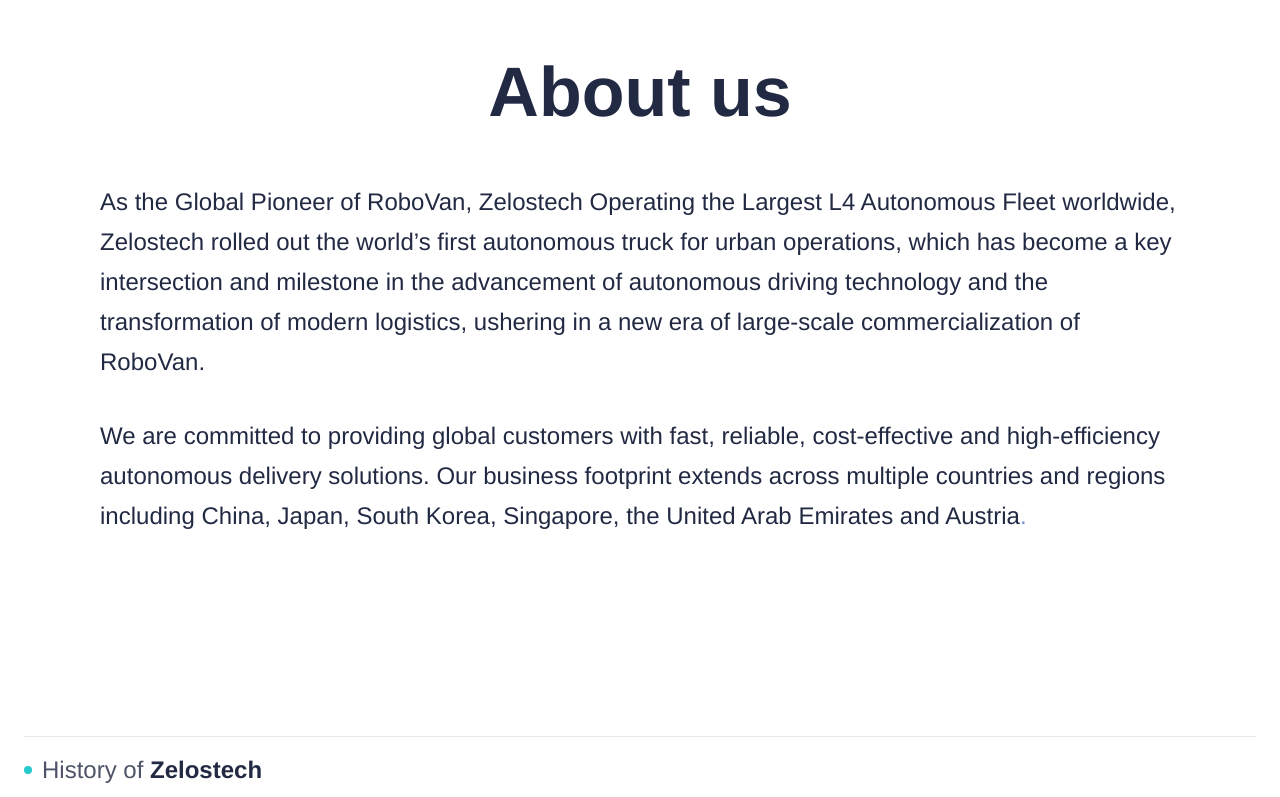
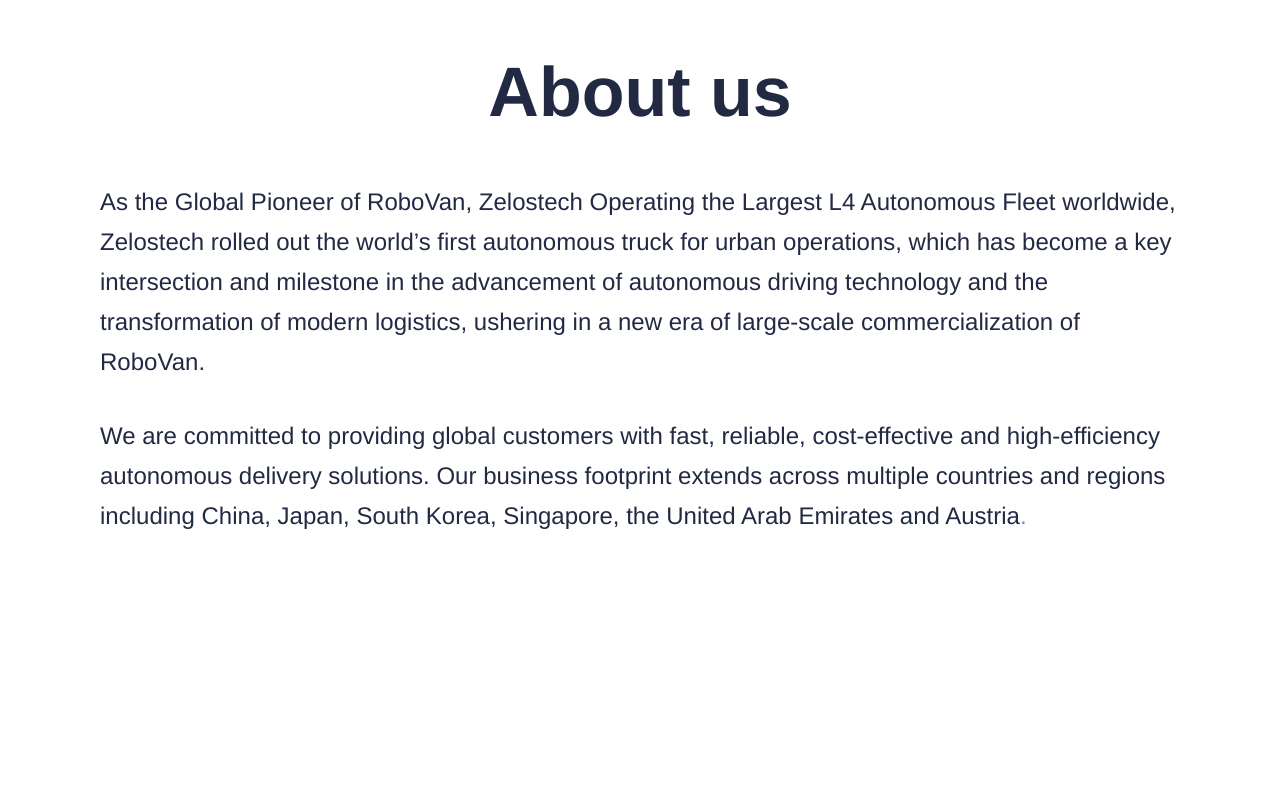
Before and after one commit to yuanchaoo/product-details, a Next.js app: page /about in a window 1280 px wide. Shown: the part 2000-2797 px from the top of the page. Built offline with nearby package versions, Linux system fonts and the light colour scheme.

Commit message:
颜色调整

```diff
--- a/src/components/AboutHeroIntro.tsx
+++ b/src/components/AboutHeroIntro.tsx
@@ -84,7 +84,7 @@
   const color = useTransform(
     progress,
     [start, end],
-    ["rgba(0, 89, 255, 0.2)", "#222943"],
+    ["rgba(37, 202, 204, 0.25)", "#000000"],
   );
 
   return <motion.span style={{ color }}>{char}</motion.span>;
--- a/src/components/AboutTimelineSection.tsx
+++ b/src/components/AboutTimelineSection.tsx
@@ -18,10 +18,9 @@
 };
 
 const DESKTOP_COLUMN_GAP = 58;
-const DESKTOP_TOP_ALIGNMENT_OFFSET = 30;
+const DESKTOP_TOP_ALIGNMENT_OFFSET = 60;
 const DESKTOP_TITLE_ALIGNMENT_OFFSET = 380;
 const DESKTOP_MODULE_HEIGHT = 500;
-const STICKY_HEADER_HEIGHT = 68;
 const AXIS_START_YEAR = 2021;
 const AXIS_TOTAL_MONTHS = 60;
 
@@ -68,7 +67,7 @@
     }
 
     const sectionTop = section.getBoundingClientRect().top + window.scrollY;
-    const availableFrameHeight = window.innerHeight - STICKY_HEADER_HEIGHT;
+    const availableFrameHeight = window.innerHeight;
     const maxScroll = Math.max(
       0,
       timelineContentHeight + 160 - availableFrameHeight,
@@ -116,7 +115,7 @@
   } as CSSProperties;
 
   const timelineSectionStyle = {
-    height: `calc(${timelineContentHeight}px + ${STICKY_HEADER_HEIGHT + 160}px)`,
+    height: `calc(${timelineContentHeight}px + 160px)`,
   } as CSSProperties;
 
   useEffect(() => {
@@ -130,7 +129,7 @@
       }
 
       const sectionTop = section.getBoundingClientRect().top + window.scrollY;
-      const availableFrameHeight = window.innerHeight - STICKY_HEADER_HEIGHT;
+      const availableFrameHeight = window.innerHeight;
       const maxScroll = Math.max(
         0,
         timelineContentHeight + 160 - availableFrameHeight,
@@ -185,18 +184,8 @@
         className="sticky top-0 z-10 h-screen overflow-hidden px-6"
       >
         <div className="mx-auto h-full max-w-[1240px]">
-          <div className="h-px w-full bg-[#e6e7ea]" />
-          <div className="flex h-[66px] items-center gap-[10px]">
-            <span className="h-2 w-2 shrink-0 rounded-full bg-[#25cacc]" />
-            <p className="text-[24px] font-normal leading-[40px] text-[#222943]">
-              <span className="opacity-80">History of</span>{" "}
-              <span style={{ fontWeight: 900 }}>Zelostech</span>
-            </p>
-          </div>
-          <div className="h-px w-full bg-[#e6e7ea]" />
-
-          <div className="grid h-[calc(100%_-_68px)] gap-x-[70px] gap-y-[70px] md:grid-cols-[120px_minmax(0,1fr)] lg:gap-x-[100px]">
-            <aside className="hidden pt-[30px] md:block">
+          <div className="grid h-full gap-x-[70px] gap-y-[70px] md:grid-cols-[120px_minmax(0,1fr)] lg:gap-x-[100px]">
+            <aside className="hidden pt-[60px] md:block">
               <div>
                 <p
                   ref={activeYearRef}
```
